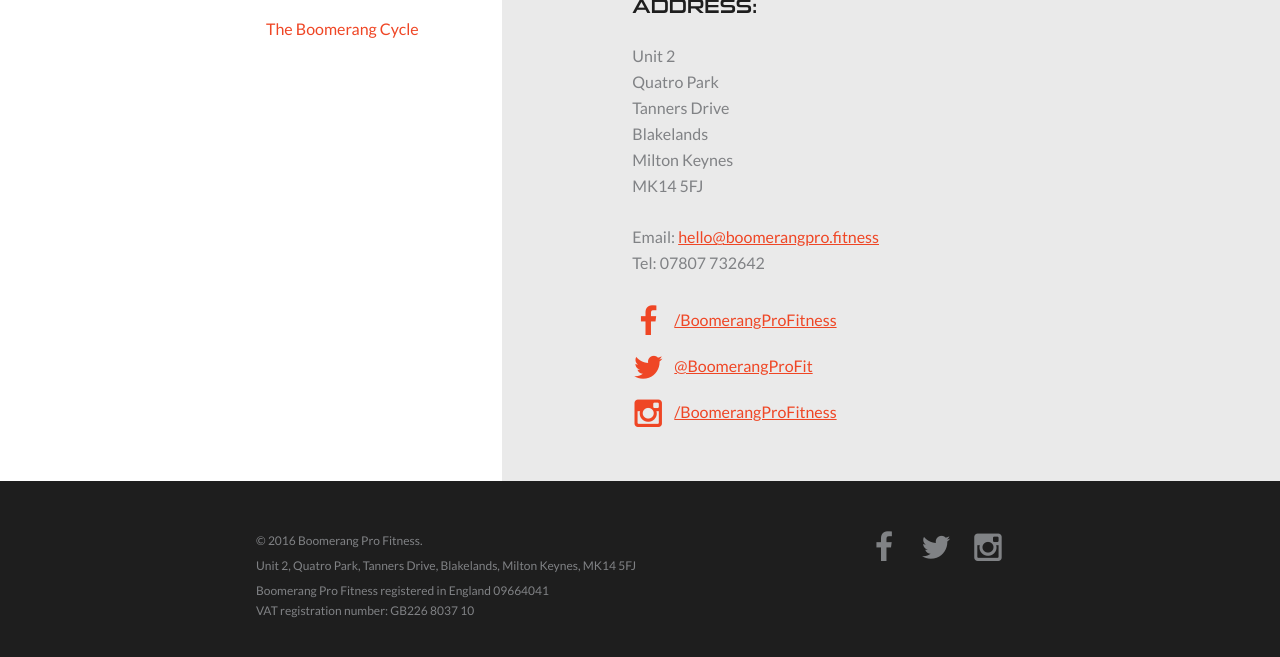
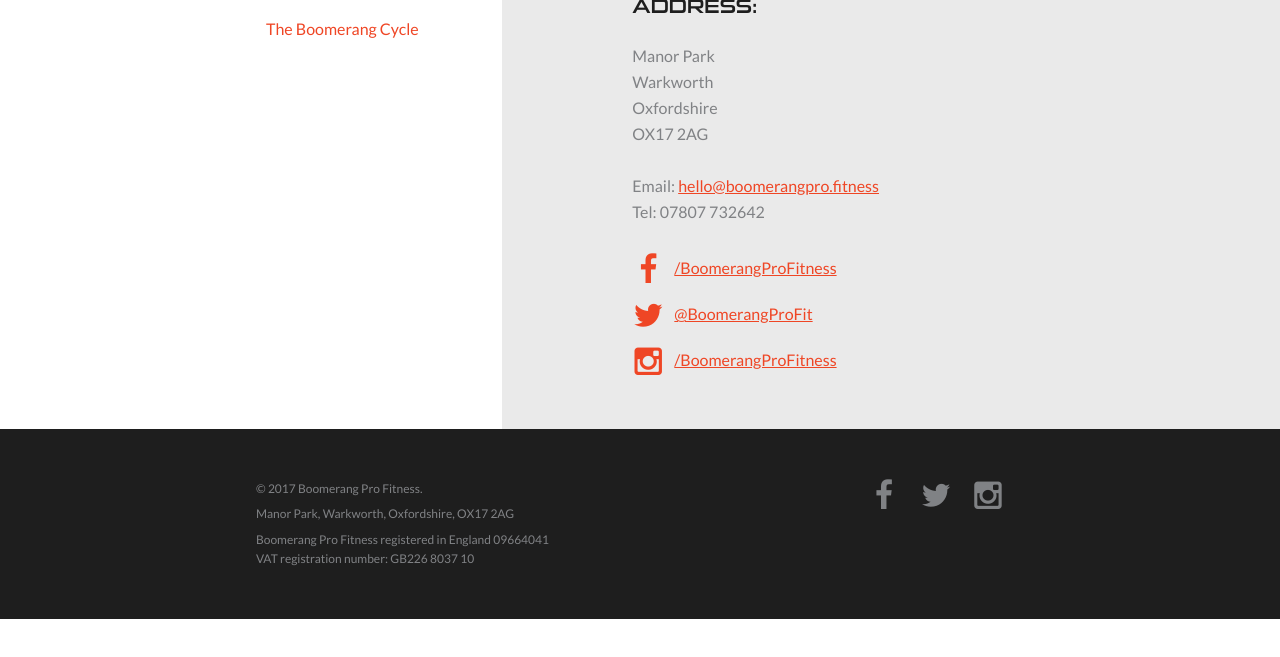
Before and after one commit to boomerangprofitness/boomerangprofitness.github.io, a plain HTML site: page contact.html in a window 1280 px wide. Shown: the part 483-1140 px from the top of the page. After the commit the page ends 1102 px from the top, so only its background shows below. Drawn offline with Linux system fonts and the light colour scheme; some packages are replaced by stand-ins of ours; files whose address does not match are found by name.

Commit message:
Address change

```diff
--- a/contact.html
+++ b/contact.html
@@ -142,12 +142,10 @@
 <div class="mapcontact" id="googlemap">
 </div>
 <h3>Address:</h3>
-<p>Unit 2<br>
-Quatro Park<br>
-Tanners Drive<br>
-Blakelands<br>
-Milton Keynes<br>
-MK14 5FJ</p>
+<p>Manor Park<br>
+Warkworth<br>
+Oxfordshire<br>
+OX17 2AG</p>
 <p>Email: <a href="mailto:hello@boomerangpro.fitness">hello@boomerangpro.fitness</a><br>
 Tel: 07807 732642</p>
 <ul class="contactsocial">
@@ -170,8 +168,8 @@ Tel: 07807 732642</p>
     <footer class="footermain">
   <div class="footermain__container">
     <div class="footermain__col1">
-      <p>&copy; 2016 Boomerang Pro Fitness.</p>
-      <p>Unit 2, Quatro Park, Tanners Drive, Blakelands, Milton Keynes, MK14 5FJ</p>
+      <p>&copy; 2017 Boomerang Pro Fitness.</p>
+      <p>Manor Park, Warkworth, Oxfordshire, OX17 2AG</p>
       <p>Boomerang Pro Fitness registered in England 09664041<br>
       VAT registration number: GB226 8037 10</p>
     </div>
--- a/scripts/plugins.js
+++ b/scripts/plugins.js
@@ -8,7 +8,7 @@ function initMap() {
       ]
     }
   ];
-  var myLatLng = {lat: 52.0765683, lng: -0.7439267};
+  var myLatLng = {lat: 52.059329, lng: -1.289658};
 
   var map = new google.maps.Map(document.getElementById('googlemap'), {
     zoom: 15,
```
Also changed, not shown: about.html (+2 -2 lines), event-support.html (+2 -2 lines), index.html (+2 -2 lines), nutrition.html (+2 -2 lines), partners.html (+2 -2 lines), the-boomerang-cycle.html (+2 -2 lines), therapy.html (+2 -2 lines), training.html (+2 -2 lines).
